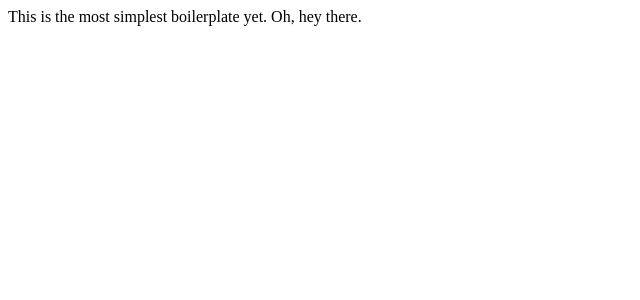
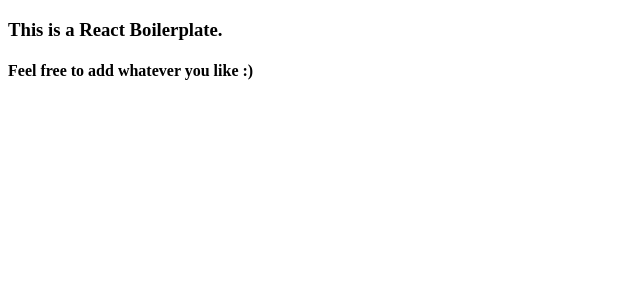
Before and after one commit to nakiruy/portfolio, a React app: page / in a window 1280 px wide. Shown: the top 300 px of the page, without its empty margins (0-640 px from the left). Built offline with nearby package versions, Linux system fonts and the light colour scheme.

Commit message:
Edit message on App component.

```diff
--- a/client/src/components/App.jsx
+++ b/client/src/components/App.jsx
@@ -11,7 +11,8 @@ class App extends React.Component {
   render() {
     return (
       <div>
-        This is the most simplest boilerplate yet. Oh, hey there.
+        <h3>This is a React Boilerplate.</h3>
+        <h4>Feel free to add whatever you like :)</h4>
       </div>
     )
   }
```
